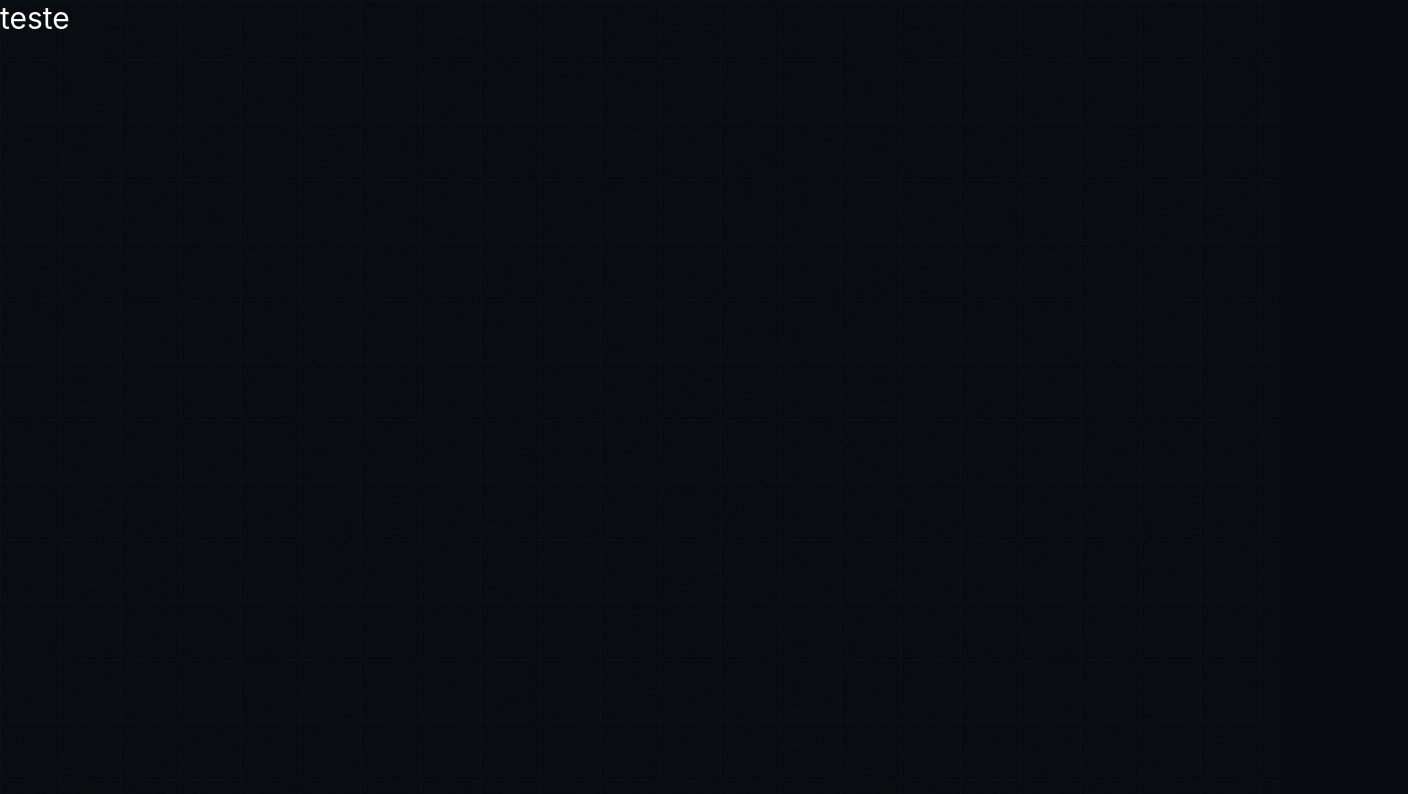
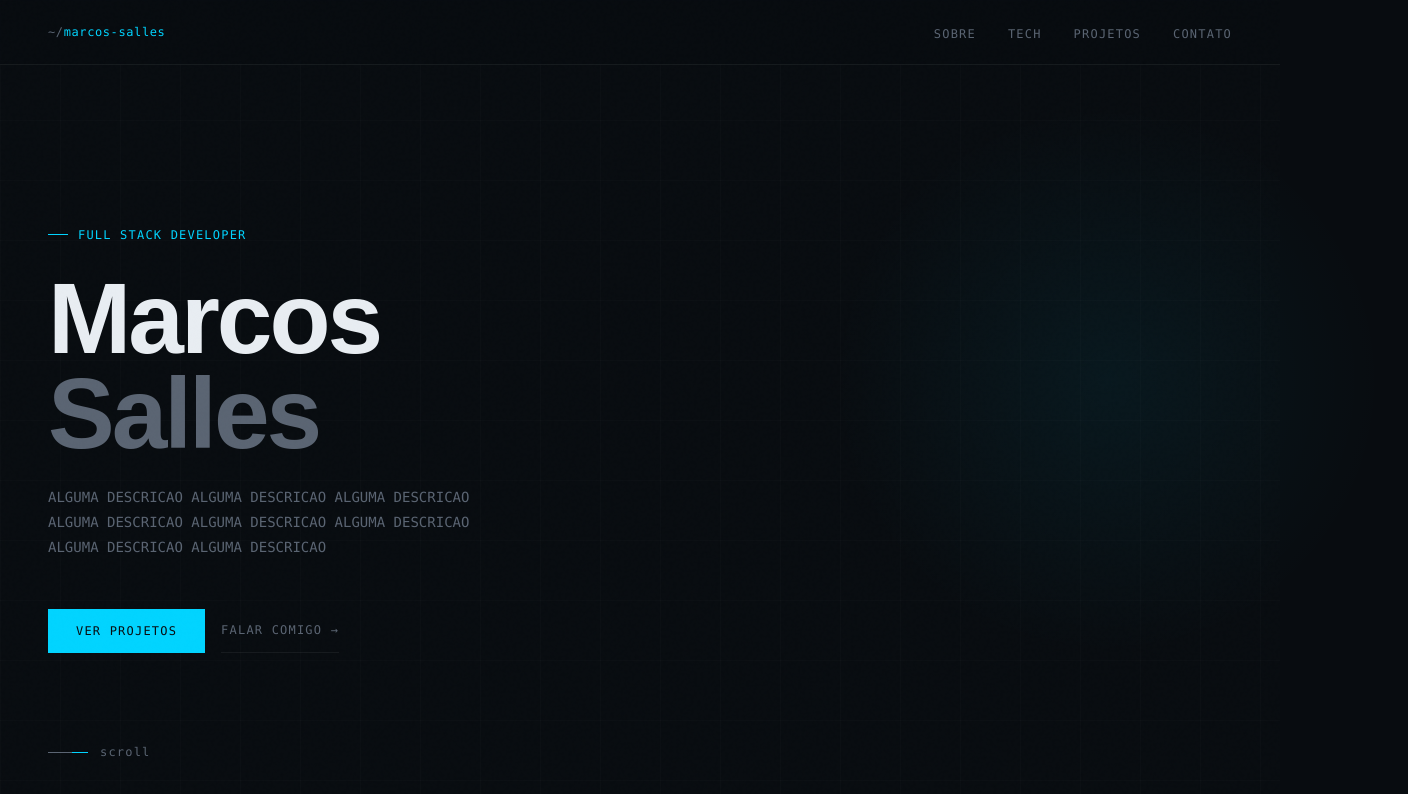
Before and after one commit to MarcosVerse/Portfolio, a Vue app: page / in a window 1280 px wide. Shown: the top 794 px of the page, 1408 px wide, since content can reach past the window. Built offline with nearby package versions, Linux system fonts and the light colour scheme.

Commit message:
Primeiros componentes
falta corrigir o cursor que ainda tá invisível

```diff
--- a/src/App.vue
+++ b/src/App.vue
@@ -1,8 +1,10 @@
 <template>
-  <div>
-    <h1 class="text-3xl text-white">teste</h1>
-  </div>
+  <NavBar />
+  <HeroSection />
 </template>
 
 <script setup>
+import NavBar from './components/NavBar.vue'
+import HeroSection from './components/HeroSection.vue'
+
 </script>
--- a/src/components/HeroSection.vue
+++ b/src/components/HeroSection.vue
@@ -0,0 +1,193 @@
+<template>
+    <section id="hero" class="hero">
+        <div class="hero-glow"></div>
+        <div class="hero-inner">
+            <div class="hero-tag font-mono text-xs uppercase tracking-widest">
+                Full Stack Developer
+            </div>
+            <h1>
+                <span class="line">Marcos</span>
+                <span class="line dim">Salles</span>
+            </h1>
+            <p class="hero-desc font-mono text-sm">
+                    ALGUMA DESCRICAO ALGUMA DESCRICAO ALGUMA DESCRICAO ALGUMA DESCRICAO
+                    ALGUMA DESCRICAO ALGUMA DESCRICAO ALGUMA DESCRICAO ALGUMA DESCRICAO
+            </p>
+            <div class="hero-actions">
+                <a href="#projects" class="btn-primary font-mono text-xs uppercase tracking-widest">
+                    <span>Ver projetos</span>
+                </a>
+                <a href="#contact" class="btn-ghost font-mono text-xs uppercase tracking-widest">
+                    Falar comigo →
+                </a>
+            </div>
+        </div>
+        <div class="hero-scroll-hint font-mono text-xs tracking-widest">
+            <div class="scroll-line"></div>
+            scroll
+        </div>
+    </section>
+</template>
+
+<script setup>
+</script>
+
+<style scoped>
+.hero {
+    min-height: 100vh;
+    display: flex;
+    align-items: center;
+    padding: 0 48px;
+    padding-top: 80px;
+    position: relative;
+}
+
+.hero-glow {
+    position: absolute;
+    top: 10%;
+    right: -10%;
+    width: 600px;
+    height: 600px;
+    background: radial-gradient(circle, rgba(0, 212, 255, 0.06) 0%, transparent 65%);
+    pointer-events: none;
+}
+
+.hero-inner {
+    max-width: 900px;
+    position: relative;
+    z-index: 1;
+}
+
+.hero-tag {
+    color: var(--accent);
+    margin-bottom: 28px;
+    display: flex;
+    align-items: center;
+    gap: 10px;
+    animation: fadeInUp 0.6s ease 0.2s both;
+}
+
+.hero-tag::before {
+    content: '';
+    display: inline-block;
+    width: 20px;
+    height: 1px;
+    background: var(--accent);
+}
+
+h1 {
+    font-family: var(--sans);
+    font-size: clamp(52px, 8vw, 100px);
+    font-weight: 800;
+    line-height: 0.95;
+    letter-spacing: -0.03em;
+    margin-bottom: 24px;
+}
+
+h1 .line {
+    display: block;
+    animation: fadeInUp 0.6s ease 0.3s both;
+}
+
+h1 .line.dim {
+    color: var(--muted);
+    animation-delay: 0.4s;
+}
+
+.hero-desc {
+    color: var(--muted);
+    line-height: 1.8;
+    max-width: 480px;
+    margin-bottom: 48px;
+    animation: fadeInUp 0.6s ease 0.5s both;
+}
+
+.hero-actions {
+    display: flex;
+    gap: 16px;
+    align-items: center;
+    animation: fadeInUp 0.6s ease 0.6s both;
+}
+
+.btn-primary {
+    color: var(--bg);
+    background: var(--accent);
+    border: none;
+    padding: 14px 28px;
+    text-decoration: none;
+    transition: all 0.2s;
+    position: relative;
+    overflow: hidden;
+}
+
+.btn-primary::after {
+    content: '';
+    position: absolute;
+    inset: 0;
+    background: white;
+    transform: translateX(-101%);
+    transition: transform 0.3s ease;
+}
+
+.btn-primary:hover::after {
+    transform: translateX(0);
+}
+
+.btn-primary span {
+    position: relative;
+    z-index: 1;
+}
+
+.btn-ghost {
+    color: var(--muted);
+    text-decoration: none;
+    padding: 14px 0;
+    border-bottom: 1px solid var(--border);
+    transition: all 0.2s;
+    display: flex;
+    align-items: center;
+    gap: 8px;
+}
+
+.btn-ghost:hover {
+    color: var(--text);
+    border-color: var(--text);
+}
+
+.hero-scroll-hint {
+    position: absolute;
+    bottom: 40px;
+    left: 48px;
+    color: var(--muted);
+    display: flex;
+    align-items: center;
+    gap: 12px;
+    animation: fadeInUp 0.6s ease 1s both;
+    z-index: 1;
+}
+
+.scroll-line {
+    width: 40px;
+    height: 1px;
+    background: var(--muted);
+    position: relative;
+    overflow: hidden;
+}
+
+.scroll-line::after {
+    content: '';
+    position: absolute;
+    top: 0;
+    left: -100%;
+    width: 100%;
+    height: 100%;
+    background: var(--accent);
+    animation: scrollLine 2s ease infinite;
+}
+
+@media (max-width: 768px) {
+    .hero {
+        padding: 80px 24px;
+    }
+}
+</style>
--- a/src/components/NavBar.vue
+++ b/src/components/NavBar.vue
@@ -0,0 +1,56 @@
+<template>
+    <nav class="navbar">
+        <div class="font-mono text-xs tracking-wider" style="color: var(--accent)">
+            <span style="color: var(--muted)">~/</span>marcos-salles
+        </div>
+        <ul class="flex gap-8 list-none">
+            <li v-for="link in links" :key="link.href">
+                <a
+                :href="link.href"
+                class="font-mono text-xs uppercase tracking-widest transition-colors duration-200"
+                style="color: var(--muted); text-decoration: none"
+                @mouseenter="e => e.target.style.color = 'var(--text)'"
+                @mouseleave="e => e.target.style.color = 'var(--muted)'"
+                >
+                {{ link.label }}
+                </a>
+            </li>
+        </ul>
+    </nav>
+</template>
+
+<script setup>
+const links = [
+    { href: '#about', label: 'Sobre' },
+    { href: '#tech', label: 'Tech' },
+    { href: '#projects', label: 'Projetos' },
+    { href: '#contact', label: 'Contato' },
+]
+</script>
+
+<style scoped>
+.navbar {
+    position: fixed;
+    top: 0;
+    left: 0;
+    right: 0;
+    padding: 20px 48px;
+    display: flex;
+    justify-content: space-between;
+    align-items: center;
+    z-index: 100;
+    backdrop-filter: blur(12px);
+    border-bottom: 1px solid var(--border);
+    background: rgba(8, 12, 16, 0.7);
+}
+
+@media (max-width: 768px) {
+    .navbar {
+        padding: 16px 24px;
+    }
+
+    ul {
+        display: none;
+    }
+}
+</style>
```
